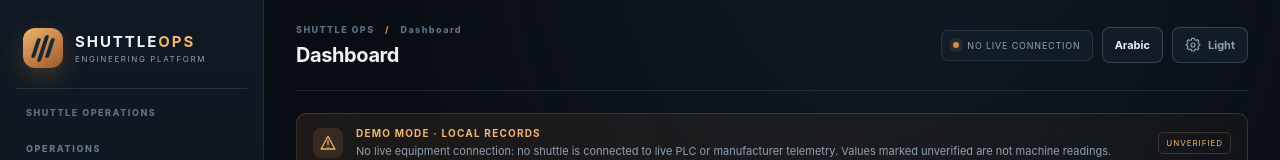
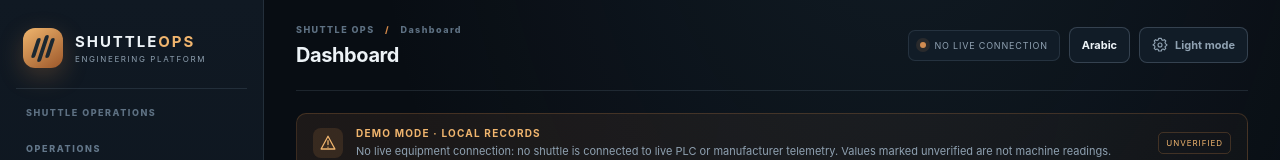
Before and after one commit to som3a83/shuttle-car-automation, a React (Vite) app: page / in a window 1280 px wide. Shown: the top 160 px of the page. Built offline with nearby package versions, Linux system fonts and the light colour scheme.

Commit message:
fix(ui): retain clear appearance control labels

```diff
--- a/src/App.tsx
+++ b/src/App.tsx
@@ -380,7 +380,7 @@ function App() {
         <div className="topbar-actions">
           <div className="system-chip"><i/> {language === 'ar' ? 'لا يوجد اتصال حي' : 'NO LIVE CONNECTION'}</div>
           <button className="language-toggle" onClick={() => setLanguage(language === 'en' ? 'ar' : 'en')}>{language === 'en' ? 'Arabic' : 'English'}</button>
-          <button className="theme-toggle" onClick={() => setTheme(theme === 'dark' ? 'light' : 'dark')}><Icon name="settings" size={16}/><span>{theme === 'dark' ? t.light : t.dark}</span></button>
+          <button className="theme-toggle" onClick={() => setTheme(theme === 'dark' ? 'light' : 'dark')}><Icon name="settings" size={16}/><span>{theme === 'dark' ? 'Light mode' : 'Dark mode'}</span></button>
         </div>
       </header>
 
```
